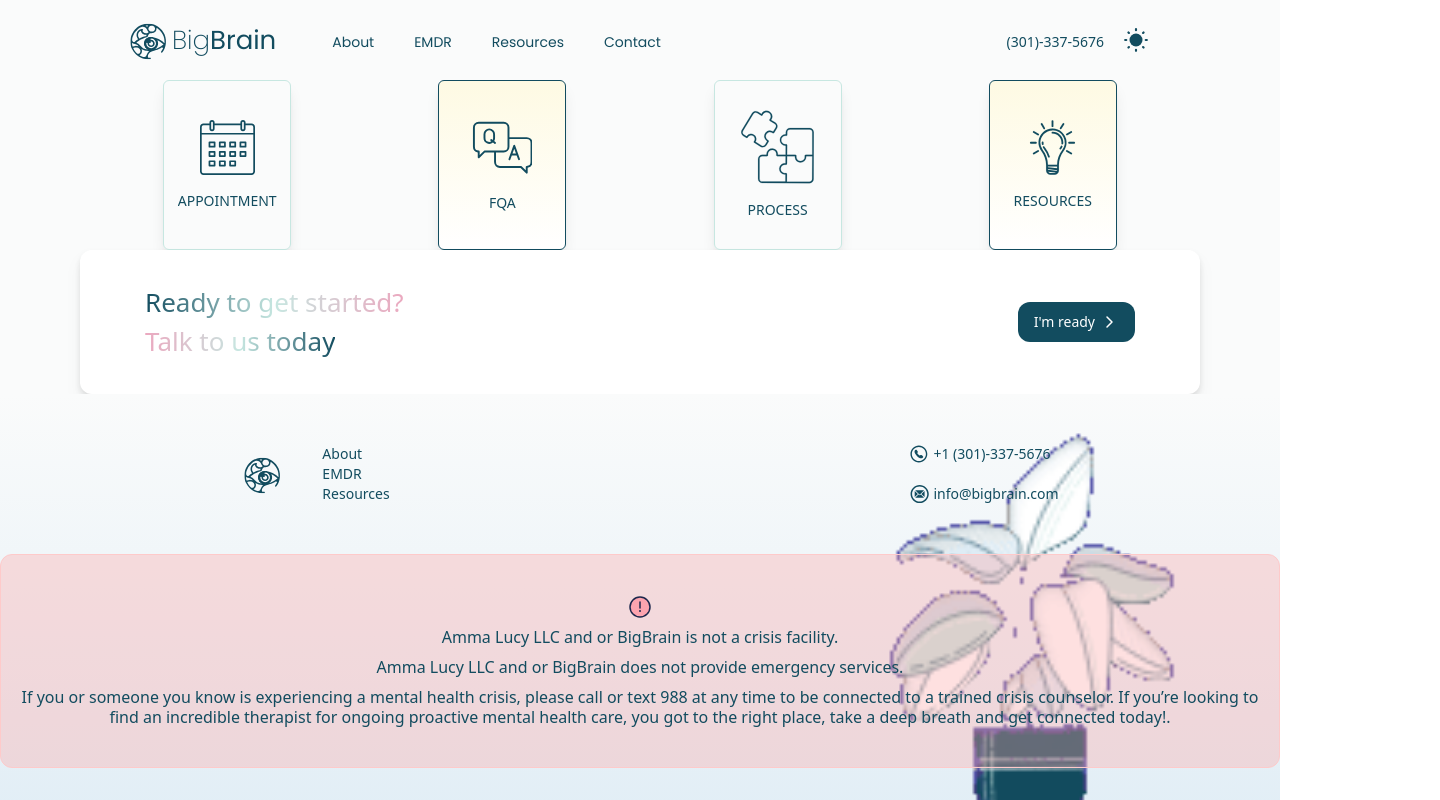
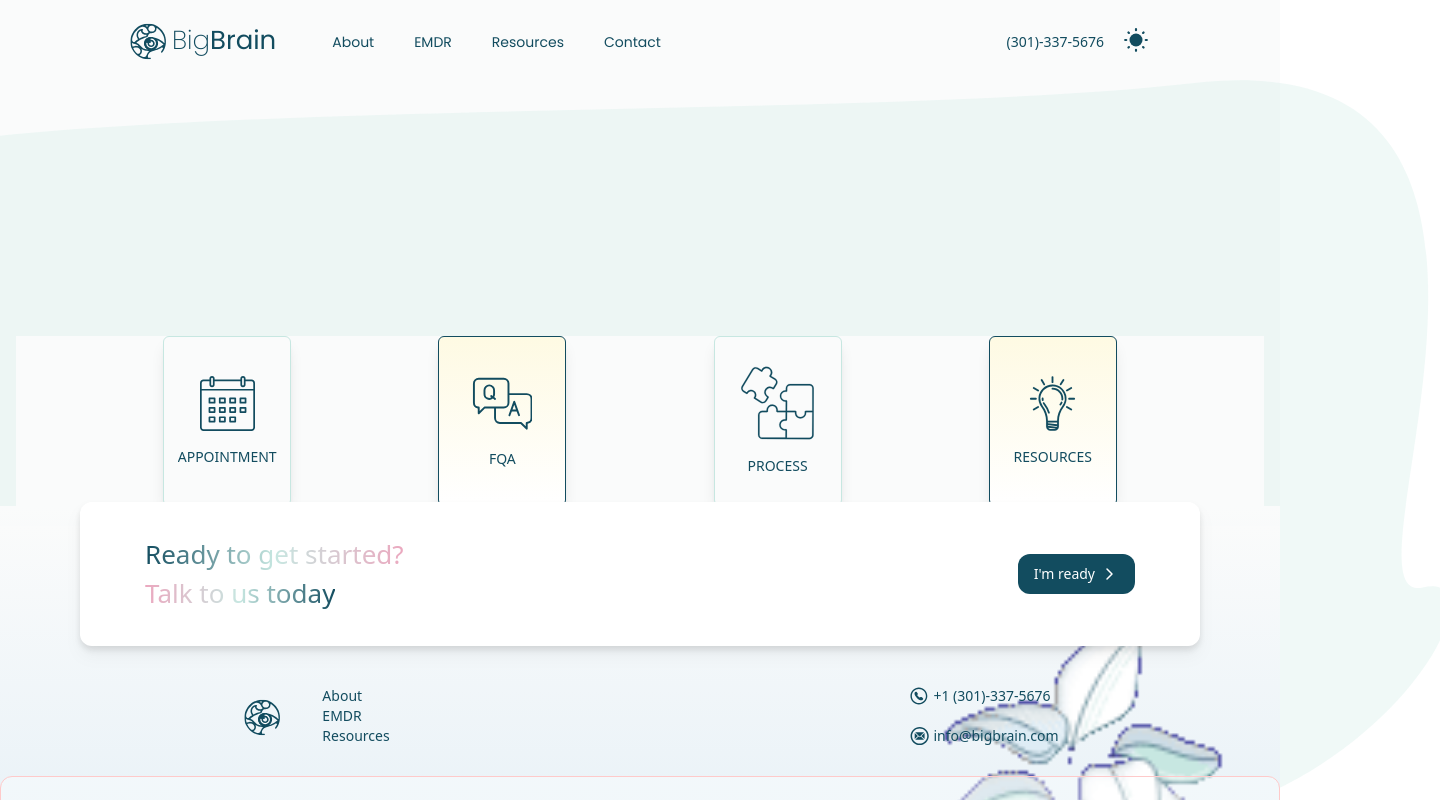
Before and after one commit to eliram9/therapy, a React (Create React App) app: page / in a window 1280 px wide. Shown: the top 800 px of the page, 1440 px wide, since content can reach past the window. Built offline with nearby package versions, Linux system fonts and the light colour scheme.

Commit message:
Hero comp. & Footer style change

```diff
--- a/src/components/Footer.jsx
+++ b/src/components/Footer.jsx
@@ -28,23 +28,8 @@ const Footer = () => {
      const currentYear = new Date().getFullYear();
 
     return (
-        <footer className="text-main text-center bottom-0 w-full py-10n from-lightGray to-blue">
-            {/* NOT PART OF FOOTER */}
-            <div className='flex justify-center'>
-                <div className='w-[1120px] bg-white flex justify-between rounded-xl drop-shadow-lg border-white border border-opacity-20 px-16 py-8'>
-                    <div className='flex flex-col items-start'>
-                        <h3 style={firstH3}>Ready to get started?</h3>
-                        <h3 style={secondH3}>Talk to us today</h3>
-                    </div>
-                    <div className='flex items-center text-white'>
-                        <button className='bg-main text-sm py-2 px-4 rounded-xl flex items-center'>I'm ready
-                            <span><Arrow /></span>
-                        </button>
-                    </div>
-                </div>
-            </div>
-
-            <div className='w-full justify-center bg-gradient-to-b from-lightGray to-blue relative z-20 py-10'>
+        <footer className="text-main text-center bottom-0 w-full py-5 bg-gradient-to-b from-lightGray to-blue">
+            <div className='w-full pt-[150px] justify-center bg-gradient-to-b from-lightGray to-blue relative z-20 py-0'>
                 <div class="grid grid-cols-2 gap-4">
                     <div class='flex justify-center items-center'>
                         <Logo className=' h-10' />
@@ -54,6 +39,7 @@ const Footer = () => {
                             <p className='leading-5'>Resources</p>
                         </div>
                     </div>
+
                     <div class='flex justify-center'>
                         <div className='flex flex-col ml-10 text-sm items-start'>
                             <div className='flex items-center'>
@@ -68,30 +54,42 @@ const Footer = () => {
                     </div>
                 </div>
 
-                <div className='flex h-auto justify-center items-end py-10 z-20'>
-                    <div className='w-[1400px] py-10 px-5 leading-10 border border-red-200 rounded-xl bg-red-300 bg-opacity-[35%]'>
+                <div className='flex justify-center absolute -top-6 left-1/2 transform -translate-x-1/2'>
+                    <div className='w-[1120px] bg-white flex justify-between rounded-xl drop-shadow-lg border-white border border-opacity-20 px-16 py-8'>
+                        <div className='flex flex-col items-start'>
+                            <h3 style={firstH3}>Ready to get started?</h3>
+                            <h3 style={secondH3}>Talk to us today</h3>
+                        </div>
+                        <div className='flex items-center text-white'>
+                            <button className='bg-main text-sm py-2 px-4 rounded-xl flex items-center'>I'm ready
+                                <span><Arrow /></span>
+                            </button>
+                        </div>
+                    </div>
+                </div>
+
+                <div className='flex h-auto justify-center items-end py-5 z-20'>
+                    <div className='w-[1400px] py-7 px-5 leading-10 border border-red-200 rounded-xl bg-white bg-opacity-[35%]'>
                         <div className='flex justify-center mb-2'>
                             <Danger fill='#fda4af' />
                         </div>
-                        <p className='leading-5 font-medium'>Amma Lucy LLC and or BigBrain is not a crisis facility.</p>
-                        <p className='font-medium'>Amma Lucy LLC and or BigBrain does not provide emergency services.</p>
-                        <p className='leading-5 font-light'>If you or someone you know is experiencing a mental health crisis, please call or text 988 at any
+                        <p className='leading-10 font-medium text-sm'>Amma Lucy LLC and or BigBrain is not a crisis facility.</p>
+                        <p className='font-medium text-sm'>Amma Lucy LLC and or BigBrain does not provide emergency services.</p>
+                        <p className='leading-5 font-light text-xs'>If you or someone you know is experiencing a mental health crisis, please call or text 988 at any
                             time to be connected to a trained crisis counselor. If you’re looking to find an incredible therapist
                             for ongoing proactive mental health care, you got to the right place, take a deep breath and get
                             connected today!.</p>
                     </div>
                 </div>
 
-                <div className='absolute right-0 top-0 -z-10'>
-                    <img src={Pot} className='w-[500px]'/>
-                </div>
-
                 <div className=''>
-
                     <p className="text-xs">© {currentYear} All rights reserved to Amma Lucy LLC
                         <span className='text-lg mx-1'>|</span>
                             eliram9 & shoshana
                     </p>
+                </div>
+                <div className='absolute -right-12 top-12 -z-10'>
+                    <img src={Pot} className='w-[500px]'/>
                 </div>
             </div>
         </footer>
--- a/src/components/Home.jsx
+++ b/src/components/Home.jsx
@@ -2,12 +2,15 @@ import React from 'react';
 
 import PageContainer from './ui-elements/PageContainer';
 import ServicesSection from './ui-elements/ServicesSection';
+import Hero from './ui-elements/Hero';
 
 
 const Home = () => {
     return (
         <section className="bg-lightGray">
+            <Hero />
             <PageContainer>
+
             <ServicesSection />
             </PageContainer>
         </section>
--- a/src/components/ui-elements/Hero.jsx
+++ b/src/components/ui-elements/Hero.jsx
@@ -7,7 +7,7 @@ const Hero = () => {
     return (
         <section>
 
-            <div className="w-full h-64"1985
+            <div className="w-full h-64"
             >
             <HeroBackground />
             </div>
--- a/src/media/icons.jsx
+++ b/src/media/icons.jsx
@@ -148,96 +148,112 @@ export const DarkModeIcon = ({ className="", ...rest }) => (
     </svg>
 )
 
-export const Test = ({ className="", ...rest }) => (
+// export const Test = ({ className="", ...rest }) => (
+//     <svg
+//       xmlns="http://www.w3.org/2000/svg"
+//       width={766.067}
+//       height={517}
+//       data-name="Layer 1"
+//       className={`w-full h-auto ${className}`}
+//       {...rest}
+//     >
+//       <path
+//         fill="#3f3d56"
+//         d="M761.067 427h-379a5.006 5.006 0 0 1-5-5V5a5.006 5.006 0 0 1 5-5h379a5.006 5.006 0 0 1 5 5v417a5.006 5.006 0 0 1-5 5Zm-379-425a3.003 3.003 0 0 0-3 3v417a3.003 3.003 0 0 0 3 3h379a3.003 3.003 0 0 0 3-3V5a3.003 3.003 0 0 0-3-3Z"
+//       />
+//       <path
+//         fill="#f2f2f2"
+//         d="M545.567 159h-94a5.006 5.006 0 0 1-5-5V60a5.006 5.006 0 0 1 5-5h94a5.006 5.006 0 0 1 5 5v94a5.006 5.006 0 0 1-5 5Zm-94-102a3.003 3.003 0 0 0-3 3v94a3.003 3.003 0 0 0 3 3h94a3.003 3.003 0 0 0 3-3V60a3.003 3.003 0 0 0-3-3Z"
+//       />
+//       <path
+//         fill="#407768"
+//         d="M518.567 170.5h-94a4.505 4.505 0 0 1-4.5-4.5V72a4.505 4.505 0 0 1 4.5-4.5h94a4.505 4.505 0 0 1 4.5 4.5v94a4.505 4.505 0 0 1-4.5 4.5Z"
+//       />
+//       <path
+//         fill="#ccc"
+//         d="M718.567 216.5h-294a4.5 4.5 0 0 1 0-9h294a4.5 4.5 0 1 1 0 9ZM647.567 247.5h-223a4.5 4.5 0 0 1 0-9h223a4.5 4.5 0 1 1 0 9ZM717.567 102.5h-130a4.5 4.5 0 0 1 0-9h130a4.5 4.5 0 1 1 0 9ZM685.123 133.5h-97.556a4.5 4.5 0 0 1 0-9h97.556a4.5 4.5 0 0 1 0 9ZM718.567 278.5h-294a4.5 4.5 0 0 1 0-9h294a4.5 4.5 0 1 1 0 9ZM647.567 309.5h-223a4.5 4.5 0 0 1 0-9h223a4.5 4.5 0 1 1 0 9ZM718.567 340.5h-294a4.5 4.5 0 0 1 0-9h294a4.5 4.5 0 1 1 0 9ZM718.567 371.5h-294a4.5 4.5 0 0 1 0-9h294a4.5 4.5 0 1 1 0 9Z"
+//       />
+//       <path
+//         fill="#fff"
+//         d="M481.496 388.311h-215a5.006 5.006 0 0 1-5-5v-133a5.006 5.006 0 0 1 5-5h215a5.006 5.006 0 0 1 5 5v133a5.006 5.006 0 0 1-5 5Z"
+//       />
+//       <path
+//         fill="#3f3d56"
+//         d="M481.496 388.311h-215a5.006 5.006 0 0 1-5-5v-133a5.006 5.006 0 0 1 5-5h215a5.006 5.006 0 0 1 5 5v133a5.006 5.006 0 0 1-5 5Zm-215-141a3.003 3.003 0 0 0-3 3v133a3.003 3.003 0 0 0 3 3h215a3.003 3.003 0 0 0 3-3v-133a3.003 3.003 0 0 0-3-3Z"
+//       />
+//       <path
+//         fill="#ccc"
+//         d="M438.996 305.811h-130a4.5 4.5 0 0 1 0-9h130a4.5 4.5 0 0 1 0 9ZM438.996 336.811h-130a4.5 4.5 0 0 1 0-9h130a4.5 4.5 0 0 1 0 9Z"
+//       />
+//       <path
+//         fill="#a0616a"
+//         d="M230.335 504.891h12.26l5.832-47.288-18.094.001.002 47.287z"
+//       />
+//       <path
+//         fill="#2f2e41"
+//         d="m227.208 500.889 24.144-.001a15.387 15.387 0 0 1 15.387 15.386v.5l-39.53.001Z"
+//       />
+//       <path
+//         fill="#a0616a"
+//         d="m134.876 499.584 12.122 1.832 12.836-45.884-15.891-2.704-9.067 46.756z"
+//       />
+//       <path
+//         fill="#2f2e41"
+//         d="m132.382 495.159 23.873 3.608a15.387 15.387 0 0 1 12.914 17.514l-.074.494-39.087-5.908Z"
+//       />
+//       <path
+//         fill="#a0616a"
+//         d="m172.676 270.543 13.613 3.567-.906 22.07-.112 40.18a8.053 8.053 0 1 1-10.658 1.34l-4.183-40.329Z"
+//       />
+//       <path
+//         fill="#407768"
+//         d="M170.307 245.265a11.112 11.112 0 0 1 6.869-9.882 10.389 10.389 0 0 1 11.245 1.808 9.905 9.905 0 0 1 3.302 7.66c.036 12.93-2.883 31.774-2.912 31.962l-.047.3-19.897 6.7Z"
+//       />
+//       <path
+//         fill="#2f2e41"
+//         d="m205.883 281.965 30.433-7.878 14.067 47.378.5 176.5-23.272-.146-9.728-142.854-62 132-25-3 54.5-141.5s-3-25 6.5-37.5l-2-13Z"
+//       />
+//       <path
+//         fill="#407768"
+//         d="M185.363 293.752a4.663 4.663 0 0 1-.995-3.751l-13.881-41.645a10.595 10.595 0 0 1 2.922-11.182l6.026-5.478 4.084-16.335 23.471 5.738-1.934 7.735 10.623-1.93 22.374 49.831-46.768 18.694-2.303.036a4.662 4.662 0 0 1-3.62-1.713Z"
+//       />
+//       <path
+//         fill="#a0616a"
+//         d="m217.94 258.59 13.411-4.261 11.032 19.136 21.384 34.019a8.053 8.053 0 1 1-8.292 6.828l-25.092-31.847Z"
+//       />
+//       <path
+//         fill="#407768"
+//         d="M202.426 238.492a11.11 11.11 0 0 1 .523-12.022 10.394 10.394 0 0 1 10.47-4.483 9.905 9.905 0 0 1 6.886 4.71c6.94 10.907 14.547 28.394 14.623 28.569l.12.278-13.233 16.298Z"
+//       />
+//       <circle cx={200.884} cy={193.673} r={18.649} fill="#a0616a" />
+//       <circle cx={167.928} cy={167.843} r={17.964} fill="#2f2e41" />
+//       <path
+//         fill="#2f2e41"
+//         d="M152.433 182.718a17.965 17.965 0 0 0 27.74-9.432 17.965 17.965 0 1 1-35.041-7.367 17.958 17.958 0 0 0 7.301 16.799Z"
+//       />
+//       <path
+//         fill="#2f2e41"
+//         d="M223.326 182.738c-3.136-5.614-4.336-7.96-8.38-11.374-3.576-3.019-7.974-3.906-11.521-1.045a21.245 21.245 0 1 0 12.818 19.501 21.421 21.421 0 0 0-.144-2.402c3.083-.433 4.143-4.247 7.227-4.68Z"
+//       />
+//       <path fill="#ccc" d="M382 517H1a1 1 0 0 1 0-2h381a1 1 0 0 1 0 2Z" />
+//     </svg>
+// )
+
+export const HeroBackground = ({ className='', ...rest }) => (
   <svg
     xmlns="http://www.w3.org/2000/svg"
-      width={766.067}
-      height={517}
-      data-name="Layer 1"
-      className={`w-full h-auto ${className}`}
+    width={1440}
+    height={753}
+    fill="none"
     {...rest}
   >
     <path
-        fill="#3f3d56"
-        d="M761.067 427h-379a5.006 5.006 0 0 1-5-5V5a5.006 5.006 0 0 1 5-5h379a5.006 5.006 0 0 1 5 5v417a5.006 5.006 0 0 1-5 5Zm-379-425a3.003 3.003 0 0 0-3 3v417a3.003 3.003 0 0 0 3 3h379a3.003 3.003 0 0 0 3-3V5a3.003 3.003 0 0 0-3-3Z"
+      fill="#C7E7E1"
+      fillOpacity={0.27}
+      d="M1194.5 3C782.968 49.904-290.542 2.557-221 139c69.542 136.443 158 28 158 28l-61.247 421.53s299.193 135.799 301.242 21.273c2.049-114.527 568.057 120.568 875.985 142.049 307.93 21.48 464-265.702 369.67-244.429C1328.33 528.695 1606.03-43.904 1194.5 3Z"
     />
-      <path
-        fill="#f2f2f2"
-        d="M545.567 159h-94a5.006 5.006 0 0 1-5-5V60a5.006 5.006 0 0 1 5-5h94a5.006 5.006 0 0 1 5 5v94a5.006 5.006 0 0 1-5 5Zm-94-102a3.003 3.003 0 0 0-3 3v94a3.003 3.003 0 0 0 3 3h94a3.003 3.003 0 0 0 3-3V60a3.003 3.003 0 0 0-3-3Z"
-      />
-      <path
-        fill="#407768"
-        d="M518.567 170.5h-94a4.505 4.505 0 0 1-4.5-4.5V72a4.505 4.505 0 0 1 4.5-4.5h94a4.505 4.505 0 0 1 4.5 4.5v94a4.505 4.505 0 0 1-4.5 4.5Z"
-      />
-      <path
-        fill="#ccc"
-        d="M718.567 216.5h-294a4.5 4.5 0 0 1 0-9h294a4.5 4.5 0 1 1 0 9ZM647.567 247.5h-223a4.5 4.5 0 0 1 0-9h223a4.5 4.5 0 1 1 0 9ZM717.567 102.5h-130a4.5 4.5 0 0 1 0-9h130a4.5 4.5 0 1 1 0 9ZM685.123 133.5h-97.556a4.5 4.5 0 0 1 0-9h97.556a4.5 4.5 0 0 1 0 9ZM718.567 278.5h-294a4.5 4.5 0 0 1 0-9h294a4.5 4.5 0 1 1 0 9ZM647.567 309.5h-223a4.5 4.5 0 0 1 0-9h223a4.5 4.5 0 1 1 0 9ZM718.567 340.5h-294a4.5 4.5 0 0 1 0-9h294a4.5 4.5 0 1 1 0 9ZM718.567 371.5h-294a4.5 4.5 0 0 1 0-9h294a4.5 4.5 0 1 1 0 9Z"
-      />
-      <path
-        fill="#fff"
-        d="M481.496 388.311h-215a5.006 5.006 0 0 1-5-5v-133a5.006 5.006 0 0 1 5-5h215a5.006 5.006 0 0 1 5 5v133a5.006 5.006 0 0 1-5 5Z"
-      />
-      <path
-        fill="#3f3d56"
-        d="M481.496 388.311h-215a5.006 5.006 0 0 1-5-5v-133a5.006 5.006 0 0 1 5-5h215a5.006 5.006 0 0 1 5 5v133a5.006 5.006 0 0 1-5 5Zm-215-141a3.003 3.003 0 0 0-3 3v133a3.003 3.003 0 0 0 3 3h215a3.003 3.003 0 0 0 3-3v-133a3.003 3.003 0 0 0-3-3Z"
-      />
-      <path
-        fill="#ccc"
-        d="M438.996 305.811h-130a4.5 4.5 0 0 1 0-9h130a4.5 4.5 0 0 1 0 9ZM438.996 336.811h-130a4.5 4.5 0 0 1 0-9h130a4.5 4.5 0 0 1 0 9Z"
-      />
-      <path
-        fill="#a0616a"
-        d="M230.335 504.891h12.26l5.832-47.288-18.094.001.002 47.287z"
-      />
-      <path
-        fill="#2f2e41"
-        d="m227.208 500.889 24.144-.001a15.387 15.387 0 0 1 15.387 15.386v.5l-39.53.001Z"
-      />
-      <path
-        fill="#a0616a"
-        d="m134.876 499.584 12.122 1.832 12.836-45.884-15.891-2.704-9.067 46.756z"
-      />
-      <path
-        fill="#2f2e41"
-        d="m132.382 495.159 23.873 3.608a15.387 15.387 0 0 1 12.914 17.514l-.074.494-39.087-5.908Z"
-      />
-      <path
-        fill="#a0616a"
-        d="m172.676 270.543 13.613 3.567-.906 22.07-.112 40.18a8.053 8.053 0 1 1-10.658 1.34l-4.183-40.329Z"
-      />
-      <path
-        fill="#407768"
-        d="M170.307 245.265a11.112 11.112 0 0 1 6.869-9.882 10.389 10.389 0 0 1 11.245 1.808 9.905 9.905 0 0 1 3.302 7.66c.036 12.93-2.883 31.774-2.912 31.962l-.047.3-19.897 6.7Z"
-      />
-      <path
-        fill="#2f2e41"
-        d="m205.883 281.965 30.433-7.878 14.067 47.378.5 176.5-23.272-.146-9.728-142.854-62 132-25-3 54.5-141.5s-3-25 6.5-37.5l-2-13Z"
-      />
-      <path
-        fill="#407768"
-        d="M185.363 293.752a4.663 4.663 0 0 1-.995-3.751l-13.881-41.645a10.595 10.595 0 0 1 2.922-11.182l6.026-5.478 4.084-16.335 23.471 5.738-1.934 7.735 10.623-1.93 22.374 49.831-46.768 18.694-2.303.036a4.662 4.662 0 0 1-3.62-1.713Z"
-      />
-      <path
-        fill="#a0616a"
-        d="m217.94 258.59 13.411-4.261 11.032 19.136 21.384 34.019a8.053 8.053 0 1 1-8.292 6.828l-25.092-31.847Z"
-      />
-      <path
-        fill="#407768"
-        d="M202.426 238.492a11.11 11.11 0 0 1 .523-12.022 10.394 10.394 0 0 1 10.47-4.483 9.905 9.905 0 0 1 6.886 4.71c6.94 10.907 14.547 28.394 14.623 28.569l.12.278-13.233 16.298Z"
-      />
-      <circle cx={200.884} cy={193.673} r={18.649} fill="#a0616a" />
-      <circle cx={167.928} cy={167.843} r={17.964} fill="#2f2e41" />
-      <path
-        fill="#2f2e41"
-        d="M152.433 182.718a17.965 17.965 0 0 0 27.74-9.432 17.965 17.965 0 1 1-35.041-7.367 17.958 17.958 0 0 0 7.301 16.799Z"
-      />
-      <path
-        fill="#2f2e41"
-        d="M223.326 182.738c-3.136-5.614-4.336-7.96-8.38-11.374-3.576-3.019-7.974-3.906-11.521-1.045a21.245 21.245 0 1 0 12.818 19.501 21.421 21.421 0 0 0-.144-2.402c3.083-.433 4.143-4.247 7.227-4.68Z"
-      />
-      <path fill="#ccc" d="M382 517H1a1 1 0 0 1 0-2h381a1 1 0 0 1 0 2Z" />
   </svg>
-)
+);
 
 /// === --- SERVICES ICONS --- === \\\
 export const Calendar = ({ className="", ...rest }) => (
@@ -335,6 +351,7 @@ export const Bulb = ({ className="", ...rest }) => (
       />
     </svg>
 );
+/// === --- END SERVICES ICONS --- === \\\
 
 /// === --- FOOTER ICONS & ILLUSTRATIONS --- === \\\
 export const YellowWave = ({ className="", ...rest }) => (
```
Also changed, not shown: src/media/HeroBackground.svg (added). Lines whose indentation alone changed are shown as unchanged.
